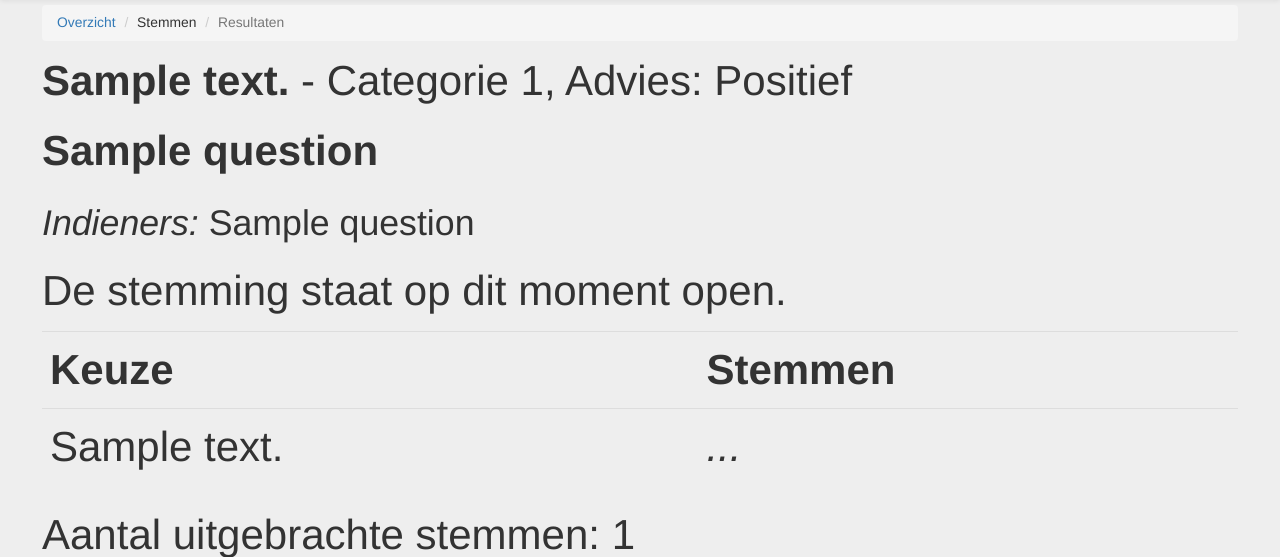
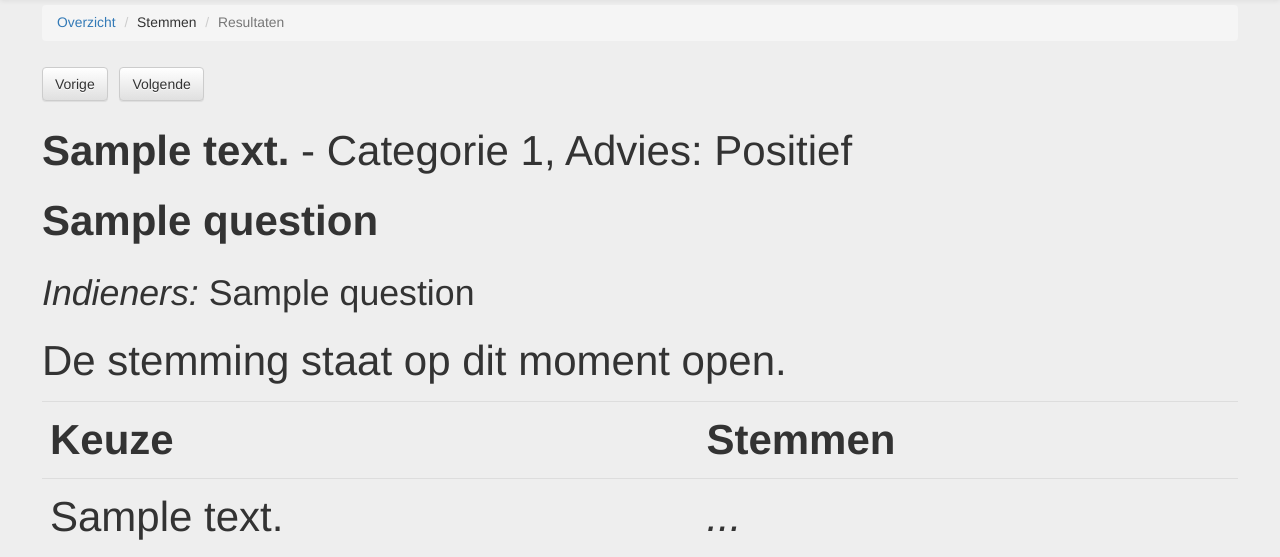
Before and after one commit to gerard-/votingapp, a Django app: page /polls/1/results/ in a window 1280 px wide. Shown: the part 51-608 px from the top of the page. Run offline with Django 3.2, Linux system fonts and the light colour scheme; a user stored in the database is signed in; tables that the repository leaves empty hold one stand-in row (values such as "Sample post"); some libraries are stand-ins or nearby versions.

Commit message:
Next and previous buttons for staff.

```diff
--- a/polls/templates/polls/results.html
+++ b/polls/templates/polls/results.html
@@ -34,6 +34,11 @@
         {% endif %}
       <li class="active">Resultaten</li>
     </ol>
+
+    {% if request.user.is_staff %}
+        <p><a href="{% url 'polls:prev' question.id %}" class="btn btn-default">Vorige</a>
+        <a href="{% url 'polls:next' question.id %}" class="btn btn-default">Volgende</a></p>
+    {% endif %}
 
     <p>
         <strong>{{ question.question_text }}</strong>
@@ -111,15 +116,15 @@
     <p>Aantal uitgebrachte stemmen: {{ question.answer_set.count }}</p>
     <p><a href="{% url 'polls:index' %}" class="btn btn-primary btn-block">Terug naar overzicht</a></p>
     {% if request.user.is_staff and question.question_open%}
-        <a href="{% url 'polls:close' question.id %}" class="btn btn-default btn-block">Sluit de stemming</a>
+        <p><a href="{% url 'polls:close' question.id %}" class="btn btn-default btn-block">Sluit de stemming</a></p>
     {% endif %}
     {% if request.user.is_staff and not question.question_open%}
-        <a href="{% url 'polls:open' question.id %}" class="btn btn-default btn-block">Open de stemming</a>
+        <p><a href="{% url 'polls:open' question.id %}" class="btn btn-default btn-block">Open de stemming</a></p>
     {% endif %}
     {% if request.user.is_staff and not question.question_open%}
-        <a href="{% url 'polls:hide' question.id %}" class="btn btn-default btn-block">Verberg de stemming</a>
+        <p><a href="{% url 'polls:hide' question.id %}" class="btn btn-default btn-block">Verberg de stemming</a></p>
     {% endif %}
     {% if request.user.is_staff and not question.question_open%}
-        <a href="{% url 'polls:reset' question.id %}" class="btn btn-default btn-block">Reset de stemming</a>
+        <p><a href="{% url 'polls:reset' question.id %}" class="btn btn-default btn-block">Reset de stemming</a></p>
     {% endif %}
 {% endblock %}
--- a/polls/urls.py
+++ b/polls/urls.py
@@ -15,6 +15,8 @@ urlpatterns = [
     url(r'^(?P<question_id>[0-9]+)/show/$', views.show, name='show'),
     url(r'^(?P<question_id>[0-9]+)/hide/$', views.hide, name='hide'),
     url(r'^(?P<question_id>[0-9]+)/reset/$', views.reset, name='reset'),
+    url(r'^(?P<question_id>[0-9]+)/next/$', views.next, name='next'),
+    url(r'^(?P<question_id>[0-9]+)/prev/$', views.prev, name='prev'),
     url(r'^login/$', auth_views.login, name='login'),
     url(r'^logout/$', auth_views.logout, {'next_page': '/polls/login'}, name='logout'),
 
--- a/polls/views.py
+++ b/polls/views.py
@@ -166,6 +166,34 @@ def hide(request, question_id):
     return HttpResponseRedirect(reverse('polls:results', args=(question.id,)))
 
 @login_required
+def next(request, question_id):
+    if not request.user.is_superuser:
+        return render(request, 'polls/results.html', {
+                    'error_message': "U bent geen admin",
+                })
+    question = get_object_or_404(Question, pk=question_id)
+    qs = sorted(Question.objects.all(), key=sort_by_number)
+    for i in xrange(0, len(qs)):
+        print qs[i].id, question_id
+        if str(qs[i].id) == str(question_id) and i+1 < len(qs):
+            return HttpResponseRedirect(reverse('polls:results', args=(qs[i+1].id,)))
+    return HttpResponseRedirect(reverse('polls:index'))
+
+@login_required
+def prev(request, question_id):
+    if not request.user.is_superuser:
+        return render(request, 'polls/results.html', {
+                    'error_message': "U bent geen admin",
+                })
+    question = get_object_or_404(Question, pk=question_id)
+    qs = sorted(Question.objects.all(), key=sort_by_number)
+    for i in xrange(0, len(qs)):
+        print qs[i].id, question_id
+        if str(qs[i].id) == str(question_id) and i-1 > 0:
+            return HttpResponseRedirect(reverse('polls:results', args=(qs[i-1].id,)))
+    return HttpResponseRedirect(reverse('polls:index'))
+
+@login_required
 def reset(request, question_id):
     if not request.user.is_superuser:
         return render(request, 'polls/results.html', {
```
